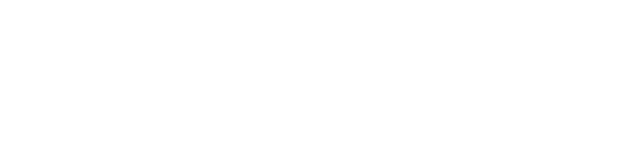
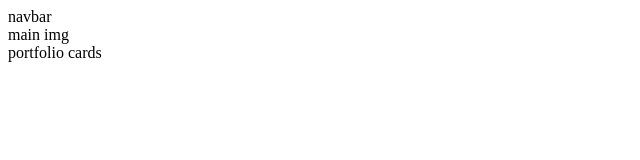
Before and after one commit to fudge88/coding-portfolio, a plain HTML site: page index.html in a window 1280 px wide. Shown: the whole page, without its empty margins (0-640 px from the left). Drawn offline with Linux system fonts and the light colour scheme.

Commit message:
basic html added

```diff
--- a/index.html
+++ b/index.html
@@ -7,5 +7,10 @@
     <link rel="stylesheet" href="./assets/css/styles.css" />
     <title>Fahra Akhlaq | Fullstack Engineer</title>
   </head>
-  <body></body>
+
+  <body>
+    <header>navbar</header>
+    <div>main img</div>
+    <main>portfolio cards</main>
+  </body>
 </html>
```
Also changed, not shown: 1 other file.
